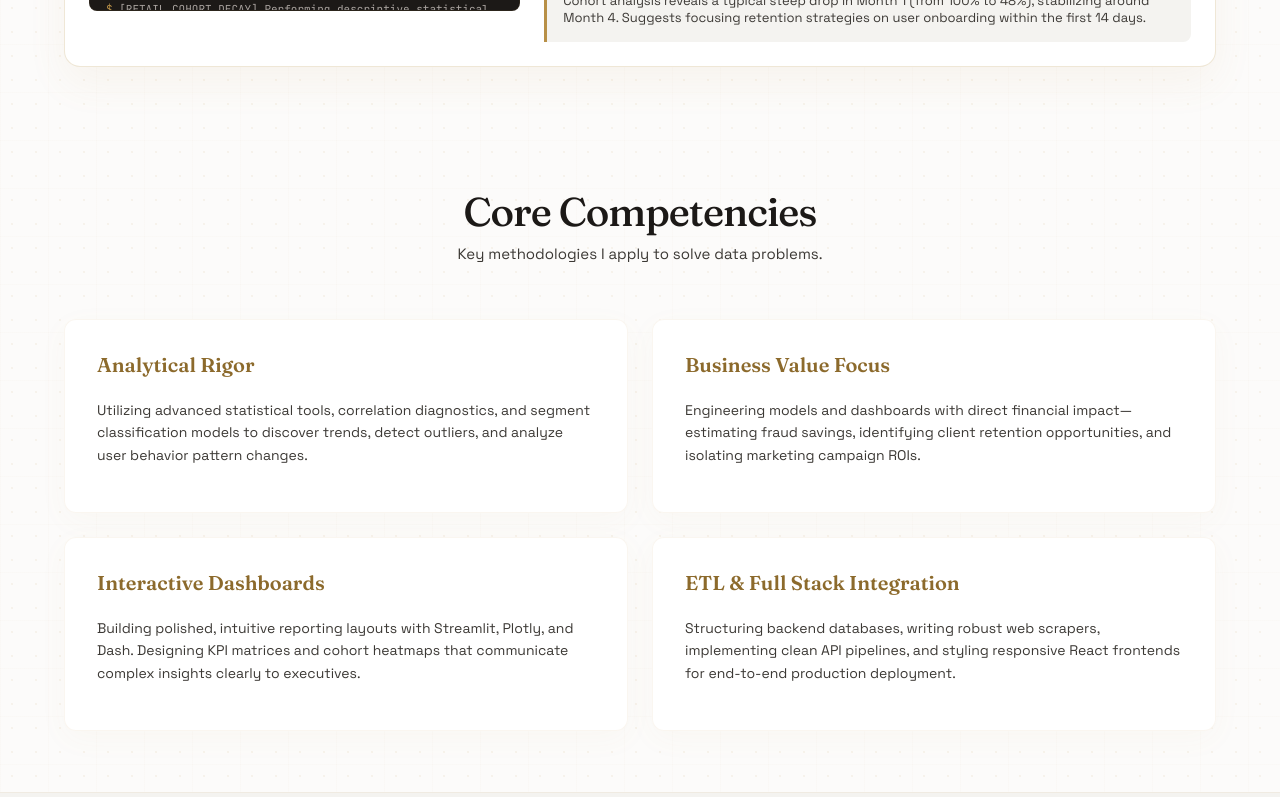
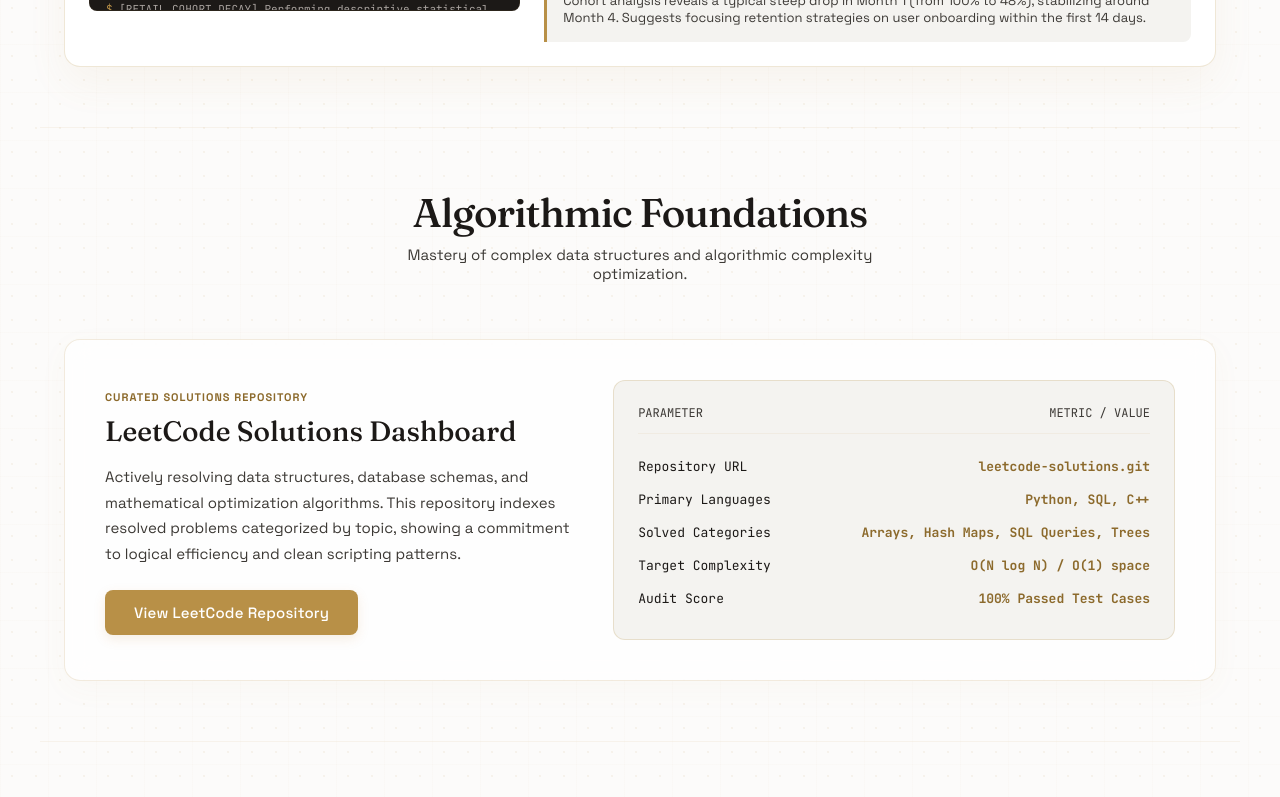
Before and after one commit to nashrahjaan53-code/my-portfolio, a React (Vite) app: page /#/ in a window 1280 px wide. Shown: the part 1540-2337 px from the top of the page. Built offline with nearby package versions, Linux system fonts and the light colour scheme.

Commit message:
Add dedicated LeetCode solutions section on Home page

```diff
--- a/src/App.css
+++ b/src/App.css
@@ -1149,3 +1149,19 @@
     transform: translate3d(-50%, 0, 0);
   }
 }
+
+/* LeetCode Section Styles */
+.leetcode-grid {
+  display: grid;
+  grid-template-columns: 1fr 1.2fr;
+  gap: 40px;
+  align-items: center;
+}
+
+@media (max-width: 768px) {
+  .leetcode-grid {
+    grid-template-columns: 1fr;
+    gap: 24px;
+    padding: 24px !important;
+  }
+}
--- a/src/pages/Home.jsx
+++ b/src/pages/Home.jsx
@@ -166,8 +166,71 @@
           </motion.div>
         </section>
 
+        {/* LEETCODE ALGORITHMIC SECTION */}
+        <section className="container" style={{ padding: '60px 24px', borderTop: '1px solid var(--border-subtle)' }}>
+          <div className="section-header">
+            <h2>Algorithmic Foundations</h2>
+            <p>Mastery of complex data structures and algorithmic complexity optimization.</p>
+          </div>
+
+          <motion.div
+            className="card-3d leetcode-grid"
+            style={{
+              background: 'rgba(255, 255, 255, 0.75)',
+              backdropFilter: 'blur(12px)',
+              border: '1px solid rgba(184, 144, 71, 0.18)',
+              padding: '40px',
+              borderRadius: '16px'
+            }}
+            initial={{ opacity: 0, y: 30 }}
+            whileInView={{ opacity: 1, y: 0 }}
+            viewport={{ once: true }}
+            transition={{ duration: 0.8 }}
+          >
+            <div>
+              <span className="kicker" style={{ color: 'var(--accent-gold-dark)', fontWeight: '700', textTransform: 'uppercase', fontSize: '11px', letterSpacing: '1px' }}>Curated Solutions Repository</span>
+              <h3 style={{ fontFamily: 'var(--font-heading)', fontSize: '28px', fontWeight: '500', marginTop: '8px', marginBottom: '16px' }}>LeetCode Solutions Dashboard</h3>
+              <p style={{ color: 'var(--text-secondary)', fontSize: '15px', lineHeight: '1.7', marginBottom: '24px' }}>
+                Actively resolving data structures, database schemas, and mathematical optimization algorithms. This repository indexes resolved problems categorized by topic, showing a commitment to logical efficiency and clean scripting patterns.
+              </p>
+              <div style={{ display: 'flex', gap: '16px', flexWrap: 'wrap' }}>
+                <a href="https://github.com/nashrahjaan53-code/leetcode-solutions" target="_blank" rel="noopener noreferrer" className="btn btn-primary">
+                  View LeetCode Repository
+                </a>
+              </div>
+            </div>
+
+            <div style={{ background: 'var(--bg-secondary)', border: '1px solid var(--border-gold)', borderRadius: '12px', padding: '24px', fontFamily: 'var(--font-mono)' }}>
+              <div style={{ display: 'flex', justifyContent: 'space-between', borderBottom: '1px solid var(--border-subtle)', paddingBottom: '12px', marginBottom: '16px' }}>
+                <span style={{ fontSize: '12px', color: 'var(--text-secondary)' }}>PARAMETER</span>
+                <span style={{ fontSize: '12px', color: 'var(--text-secondary)' }}>METRIC / VALUE</span>
+              </div>
+              <div style={{ display: 'flex', justifyContent: 'space-between', padding: '8px 0', fontSize: '13px' }}>
+                <span>Repository URL</span>
+                <span style={{ color: 'var(--accent-gold-dark)', fontWeight: '600' }}>leetcode-solutions.git</span>
+              </div>
+              <div style={{ display: 'flex', justifyContent: 'space-between', padding: '8px 0', fontSize: '13px' }}>
+                <span>Primary Languages</span>
+                <span style={{ color: 'var(--accent-gold-dark)', fontWeight: '600' }}>Python, SQL, C++</span>
+              </div>
+              <div style={{ display: 'flex', justifyContent: 'space-between', padding: '8px 0', fontSize: '13px' }}>
+                <span>Solved Categories</span>
+                <span style={{ color: 'var(--accent-gold-dark)', fontWeight: '600' }}>Arrays, Hash Maps, SQL Queries, Trees</span>
+              </div>
+              <div style={{ display: 'flex', justifyContent: 'space-between', padding: '8px 0', fontSize: '13px' }}>
+                <span>Target Complexity</span>
+                <span style={{ color: 'var(--accent-gold-dark)', fontWeight: '600' }}>O(N log N) / O(1) space</span>
+              </div>
+              <div style={{ display: 'flex', justifyContent: 'space-between', padding: '8px 0', fontSize: '13px' }}>
+                <span>Audit Score</span>
+                <span style={{ color: 'var(--accent-gold-dark)', fontWeight: '600' }}>100% Passed Test Cases</span>
+              </div>
+            </div>
+          </motion.div>
+        </section>
+
         {/* HIGHLIGHTS SECTION */}
-        <section className="container" style={{ padding: '60px 24px' }}>
+        <section className="container" style={{ padding: '60px 24px', borderTop: '1px solid var(--border-subtle)' }}>
           <div className="section-header">
             <h2>Core Competencies</h2>
             <p>Key methodologies I apply to solve data problems.</p>
```
